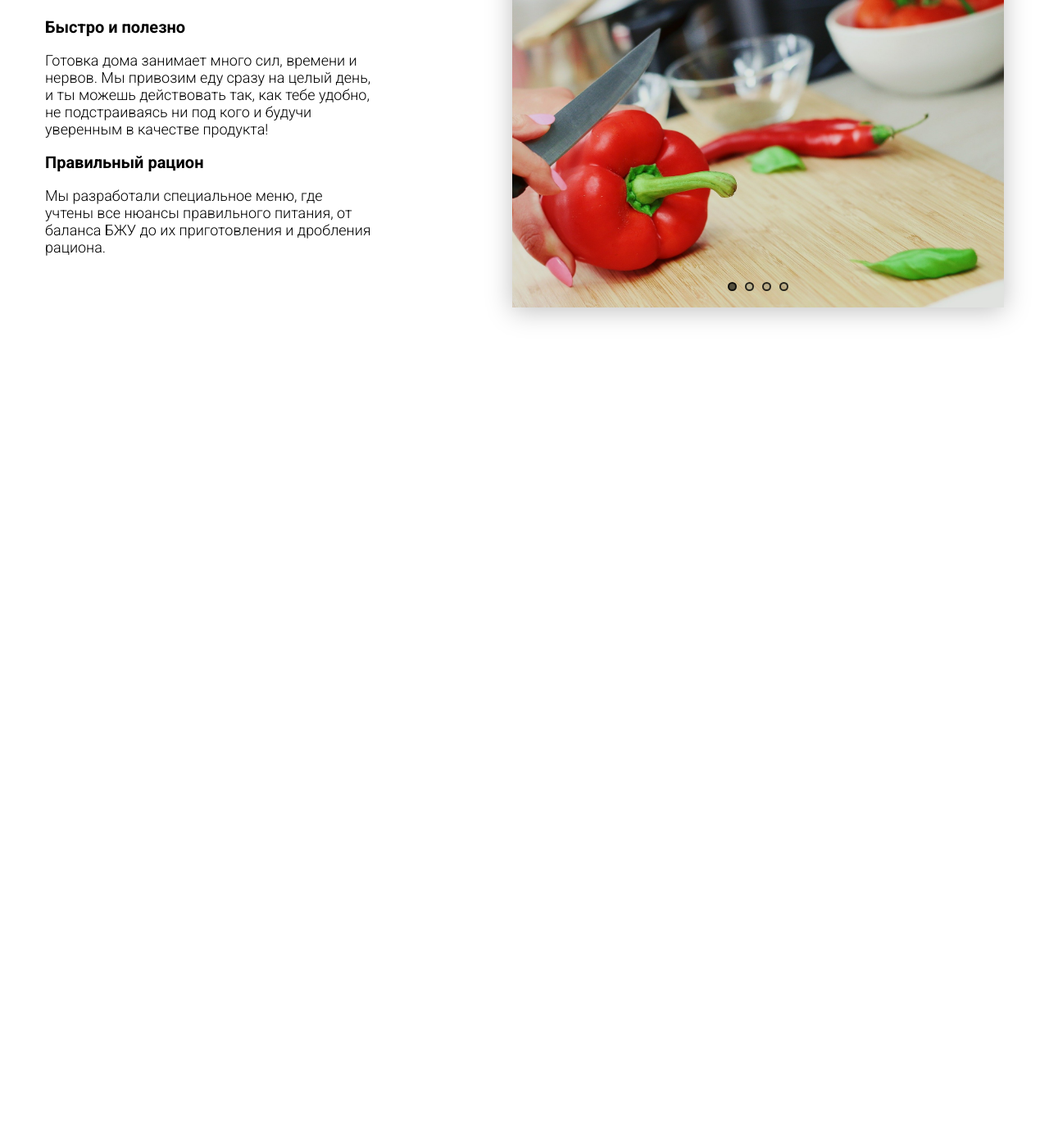
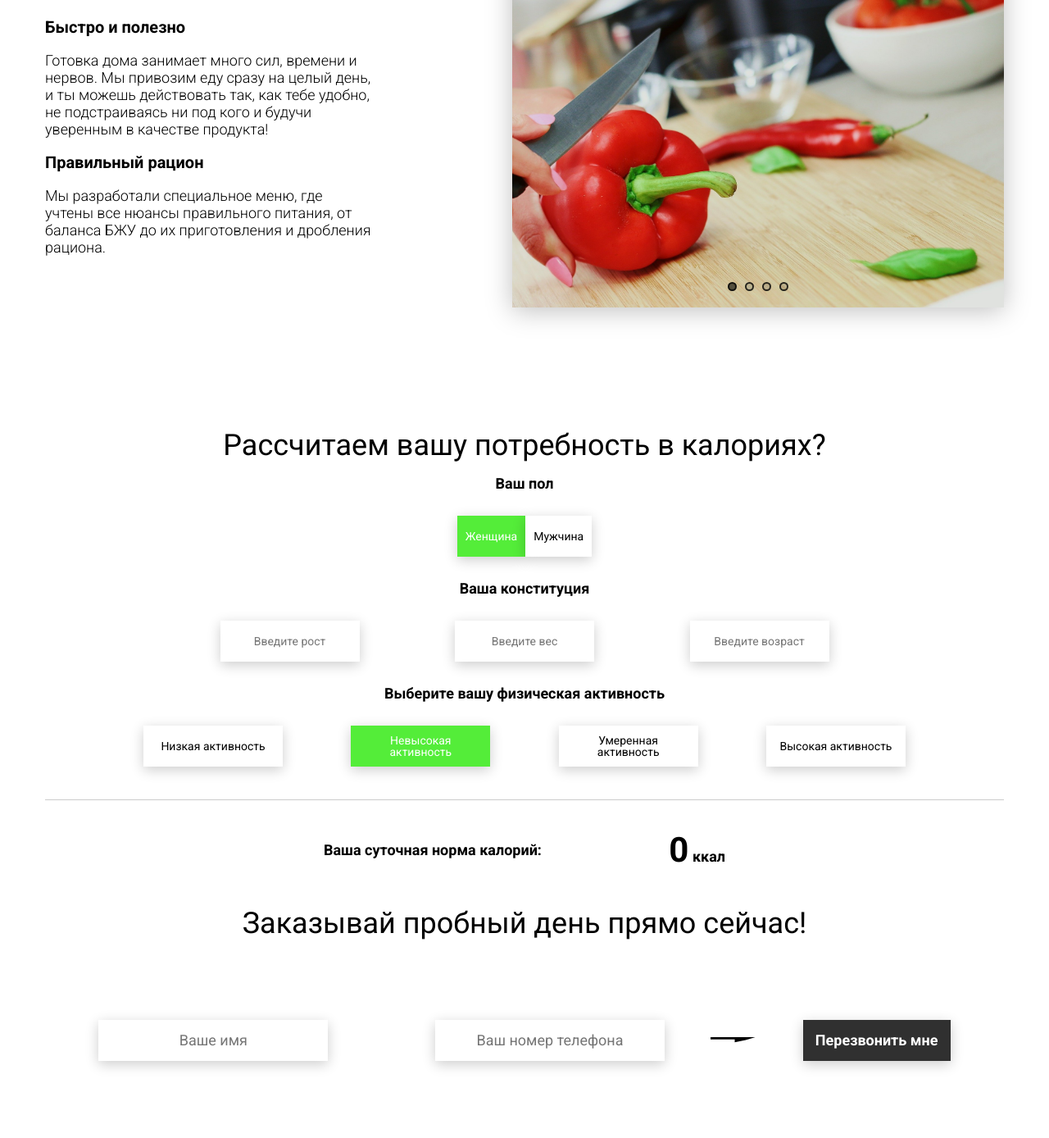
Before and after one commit to onndes/Food_deliver, a website built with webpack: page src/index.html in a window 1280 px wide. Shown: the part 1352-2740 px from the top of the page at 82% size. Before the commit the page ends 1827 px from the top, so only its background shows below. Built offline with nearby package versions, Linux system fonts and the light colour scheme; files whose address does not match are found by name.

Commit message:
add calculating

```diff
--- a/src/index.html
+++ b/src/index.html
@@ -156,7 +156,7 @@
   </div>
 
 
-  <!-- <div class="calculating">
+  <div class="calculating">
     <div class="container">
       <h2 class="title">Рассчитаем вашу потребность в калориях?
       </h2>
@@ -200,7 +200,7 @@
         </div>
       </di>
     </div>
-  </div> -->
+  </div>
 
   <!-- <div class="divider"></div> -->
 
@@ -214,7 +214,7 @@
     </div>
   </div> -->
 
-  <!-- <div class="order">
+  <div class="order">
     <div class="container">
       <div class="title">Заказывай пробный день прямо сейчас!</div>
       <form action="#" class="order__form">
@@ -224,11 +224,11 @@
         <button class="btn btn_dark btn_min" data-modal>Перезвонить мне</button>
       </form>
     </div>
-  </div> -->
+  </div>
 
   <!-- <div class="divider"></div> -->
 
-  <!-- <div class="promotion">
+  <div class="promotion">
     <div class="bgc_y"></div>
     <div class="container">
       <div class="promotion__text">
@@ -262,7 +262,7 @@
         </div>
       </div>
     </div>
-  </div> -->
+  </div>
 
   <!-- <footer class="footer">
     <div class="container">
--- a/src/js/app.js
+++ b/src/js/app.js
@@ -1,5 +1,6 @@
 import tabs from "./modules/tabs";
 import slider from "./modules/slider";
+import calculateCall from "./modules/calculate-call";
 
 document.addEventListener("DOMContentLoaded", () => {
     tabs(".tabcontent", ".tabheader__items", ".tabheader__item", "tabheader__item_active");
@@ -13,4 +14,5 @@ document.addEventListener("DOMContentLoaded", () => {
         totalSelector: "#total",
         dotsBoxSelector: ".offer__slider-dots-box",
     });
+    calculateCall();
 });
--- /dev/null
+++ b/src/js/modules/calculate-call.js
@@ -0,0 +1,93 @@
+function calculateCall() {
+    // calculate call
+
+    const calcResault = document.querySelector(".calculating__result span");
+    let sex, height, weight, age, activity;
+
+    if (localStorage.getItem("sex")) {
+        sex = localStorage.getItem("sex");
+    } else {
+        sex = "femаle";
+        localStorage.setItem("sex", "femаle");
+    }
+    if (localStorage.getItem("activity")) {
+        activity = localStorage.getItem("activity");
+    } else {
+        activity = 1.375;
+        localStorage.setItem("activity", 1.375);
+    }
+
+    function setConfigurate(selector, classAcive) {
+        const elements = document.querySelectorAll(selector);
+        elements.forEach((el) => {
+            el.classList.remove(classAcive);
+            if (el.getAttribute("id") === localStorage.getItem("sex")) {
+                el.classList.add(classAcive);
+            }
+            if (el.getAttribute("data-activity") === localStorage.getItem("activity")) {
+                el.classList.add(classAcive);
+            }
+        });
+    }
+    setConfigurate("#gender div", "calculating__choose-item_active");
+    setConfigurate(".calculating__choose_big div", "calculating__choose-item_active");
+
+    function claculateCall() {
+        if (!sex || !height || !weight || !age || !activity) {
+            calcResault.textContent = "0";
+            return;
+        }
+        if (sex === "femаle") {
+            calcResault.textContent = Math.round((447.6 + 9.2 * weight + 3.1 * height - 4.3 * age) * activity);
+        } else if (sex === "man") {
+            calcResault.textContent = Math.round((88.36 + 13.4 * weight + 4.8 * height - 5.7 * age) * activity);
+        }
+    }
+    claculateCall();
+    function btnValue(selector, activeClass) {
+        const elements = document.querySelectorAll(selector);
+        elements.forEach((el) => {
+            el.addEventListener("click", (e) => {
+                if (e.target.getAttribute("data-activity")) {
+                    activity = +e.target.getAttribute("data-activity");
+                    localStorage.setItem("activity", +e.target.getAttribute("data-activity"));
+                } else {
+                    sex = e.target.getAttribute("id");
+                    localStorage.setItem("sex", e.target.getAttribute("id"));
+                }
+                elements.forEach((elem) => elem.classList.remove(activeClass));
+                e.target.classList.add(activeClass);
+                claculateCall();
+            });
+        });
+    }
+    btnValue(".calculating__choose_big div", "calculating__choose-item_active");
+    btnValue("#gender div", "calculating__choose-item_active");
+
+    function inputValue(selector) {
+        const input = document.querySelector(selector);
+        input.addEventListener("input", () => {
+            if (input.value.match(/\D/g)) {
+                input.style.border = "1px solid red";
+            } else {
+                input.style.border = "none";
+            }
+            switch (input.getAttribute("id")) {
+                case "height":
+                    height = +input.value;
+                    break;
+                case "weight":
+                    weight = +input.value;
+                    break;
+                case "age":
+                    age = +input.value;
+                    break;
+            }
+            claculateCall();
+        });
+    }
+    inputValue("#height");
+    inputValue("#weight");
+    inputValue("#age");
+}
+export default calculateCall;
--- /dev/null
+++ b/src/scss/layouts/layout_000/_calculating.scss
@@ -0,0 +1,97 @@
+.calculating {
+  padding: 50px 0;
+  & .title {
+    text-align: center;
+    // font-size: 24px;
+    // font-weight: 600;
+    padding: 0px 0px 20px 0px;
+  }
+  &__field {
+    width: 100%;
+    margin-top: 50px;
+    background: rgba(146, 242, 255, 0.15);
+    padding: 30px 0 40px 0;
+  }
+  &__subtitle {
+    text-align: center;
+    font-size: 18px;
+    font-weight: 700;
+    margin-top: 30px;
+    &:first-child {
+      margin-top: 0;
+    }
+  }
+  & #gender:after {
+    content: "";
+    position: absolute;
+    top: 50%;
+    transform: translateY(-50%);
+    display: block;
+    width: 16px;
+    height: 16px;
+    background: url(../icons/switch.svg) center center/cover no-repeat;
+  }
+  &__choose {
+    position: relative;
+    display: flex;
+    flex-direction: column;
+    margin-top: 30px;
+    justify-content: center;
+    align-items: center;
+    &_medium {
+      // width: 743px;
+      justify-content: space-between;
+      margin: 30px auto 0 auto;
+    }
+    &_big {
+      // width: 930px;
+      justify-content: space-between;
+      margin: 30px auto 0 auto;
+      & .calculating__choose-item {
+        width: 200px;
+      }
+    }
+  }
+  &__choose-item {
+    display: flex;
+    align-items: center;
+    justify-content: center;
+    max-width: 170px;
+    height: 50px;
+    padding: 0 10px;
+    background: #fff;
+    box-shadow: 0 4px 15px rgba(0, 0, 0, 0.2);
+    border: none;
+    text-align: center;
+    font-size: 14px;
+    cursor: pointer;
+    outline: 0;
+    transition: 0.3s all;
+    &_active {
+      color: #fff;
+      background-color: #54ed39;
+    }
+  }
+  &__divider {
+    // width: 490px;
+    height: 1px;
+    margin: 40px auto;
+    background-color: rgba(0, 0, 0, 0.2);
+  }
+  &__total {
+    // width: 490px;
+    margin: 0 auto;
+    // display: flex;
+    justify-content: space-between;
+    align-items: center;
+  }
+  &__result {
+    padding: 20px 0px 0px 0px;
+    text-align: center;
+    font-size: 18px;
+    font-weight: 700;
+    span {
+      font-size: 42px;
+    }
+  }
+}
--- a/src/scss/layouts/layout_000/_general.scss
+++ b/src/scss/layouts/layout_000/_general.scss
@@ -40,3 +40,7 @@ body {
     box-shadow: 0 4px 30px $black-opacity1;
   }
 }
+.title {
+  font-size: 36px;
+  font-weight: 400;
+}
--- a/src/scss/layouts/layout_000/_index.scss
+++ b/src/scss/layouts/layout_000/_index.scss
@@ -2,3 +2,6 @@
 @import "header";
 @import "preview";
 @import "offer";
+@import "calculating";
+@import "order";
+@import "promotion";
--- /dev/null
+++ b/src/scss/layouts/layout_000/_order.scss
@@ -0,0 +1,34 @@
+.order {
+  padding-bottom: 80px;
+  & .title {
+    text-align: center;
+  }
+  &__form {
+    margin: 70px auto;
+    // padding: 0 100px;
+    display: block;
+    justify-content: space-between;
+    align-items: center;
+    img {
+      transform: scale(1.5);
+      display: none;
+    }
+    button {
+      display: block;
+      margin: auto;
+    }
+  }
+  &__input {
+    display: block;
+    margin: 30px auto 30px;
+    width: 280px;
+    height: 50px;
+    background: #fff;
+    box-shadow: 0 4px 15px rgba(0, 0, 0, 0.2);
+    border: none;
+    font-size: 18px;
+    text-align: center;
+    padding: 0 20px;
+    outline: 0;
+  }
+}
--- /dev/null
+++ b/src/scss/layouts/layout_000/_promotion.scss
@@ -0,0 +1,20 @@
+.promotion {
+  &__text {
+  }
+  &__descr {
+  }
+  &__timer {
+  }
+}
+.bgc {
+  &_y {
+  }
+}
+.container {
+}
+.title {
+}
+.timer {
+  &__block {
+  }
+}
--- /dev/null
+++ b/src/scss/layouts/layout_768/_calculating.scss
@@ -0,0 +1,18 @@
+.calculating {
+  &__choose {
+    flex-direction: row;
+    &_medium {
+      max-width: 743px;
+    }
+    &_big {
+      max-width: 930px;
+    }
+  }
+  &__total {
+    display: flex;
+    max-width: 490px;
+  }
+  &__result {
+    padding: 0px 0px 0px 0px;
+  }
+}
--- a/src/scss/layouts/layout_768/_index.scss
+++ b/src/scss/layouts/layout_768/_index.scss
@@ -1,3 +1,4 @@
 @import "general";
 @import "header";
 @import "preview";
+@import "calculating";
--- a/src/scss/layouts/layout_992/_index.scss
+++ b/src/scss/layouts/layout_992/_index.scss
@@ -2,3 +2,4 @@
 @import "header";
 @import "preview";
 @import "offer";
+@import "order";
--- /dev/null
+++ b/src/scss/layouts/layout_992/_order.scss
@@ -0,0 +1,10 @@
+.order {
+  &__form {
+    display: flex;
+  }
+  img {
+    display: block;
+  }
+  button {
+  }
+}
```
Lines whose indentation alone changed are shown as unchanged.
